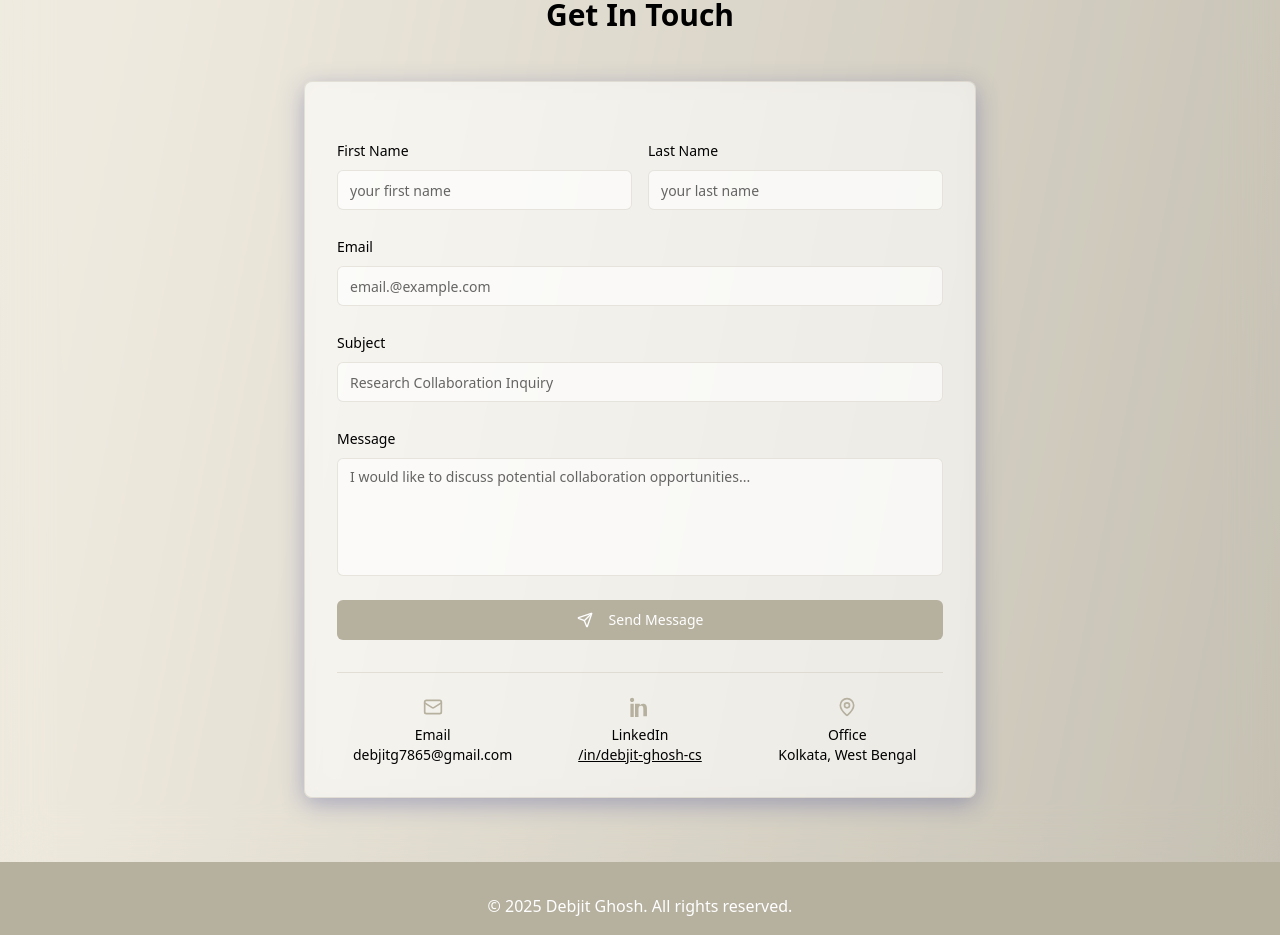
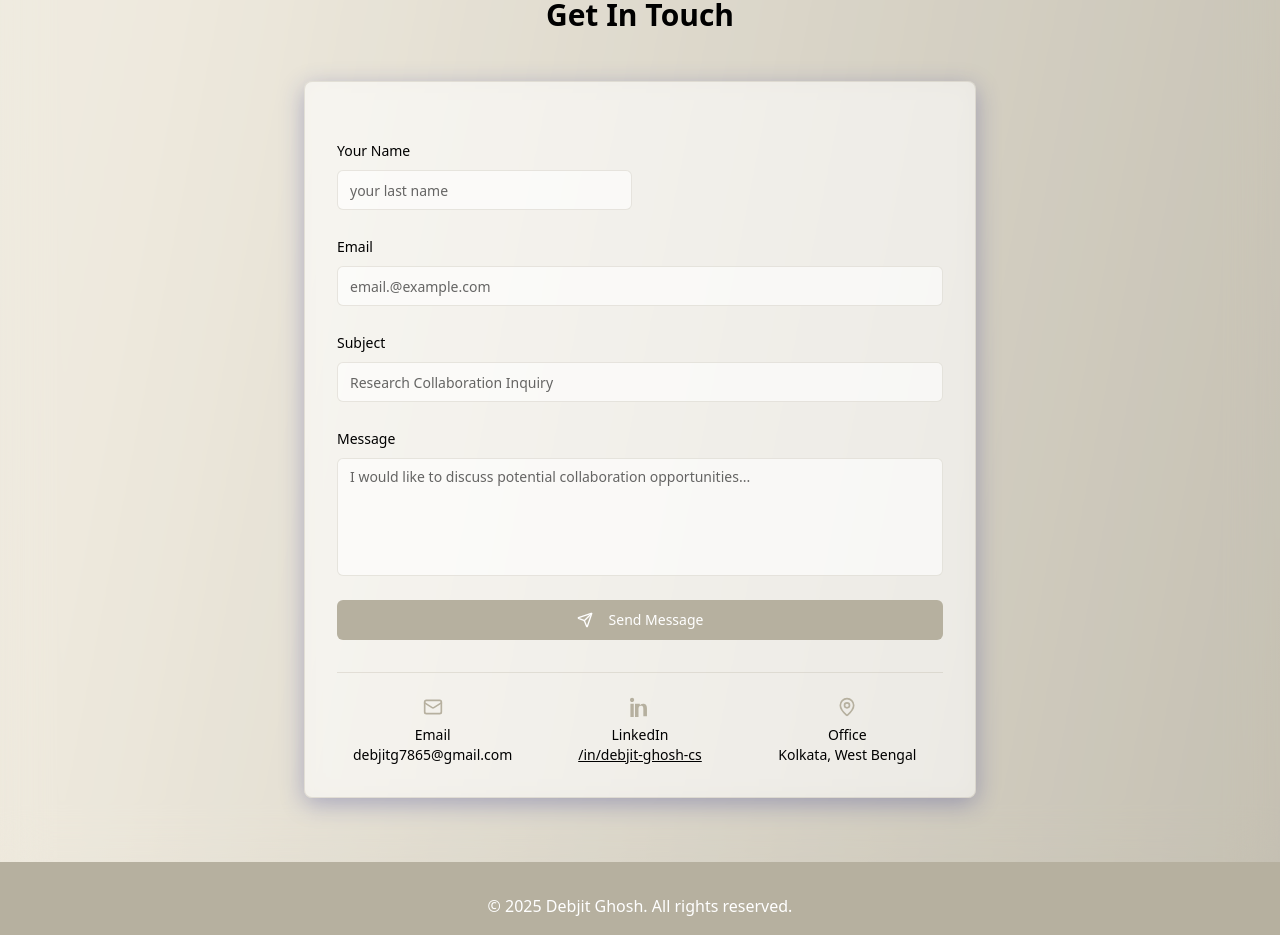
Before and after one commit to dj16900/MyPortfolioNew, a Next.js app: page / in a window 1280 px wide. Shown: the part 5660-6595 px from the top of the page. Built offline with nearby package versions, Linux system fonts and the light colour scheme.

Commit message:
Update professor-portfolio.tsx

```diff
--- a/professor-portfolio.tsx
+++ b/professor-portfolio.tsx
@@ -899,27 +899,12 @@ export default function ProfessorPortfolio() {
                     <div className="grid md:grid-cols-2 gap-4">
                       <div className="space-y-2">
                         <Label
-                          htmlFor="first_name"
+                          htmlFor="lname"
                           className="text-[#000000] font-medium">
-                          First Name
+                          Your Name
                         </Label>
                         <Input
-                          name="First Name"
-                          id="first_name"
-                          placeholder="your first name"
-                          required
-                          disabled={isSubmitting}
-                          className="bg-white/60 border-[#B6B09F]/30 text-[#000000] placeholder:text-[#000000]/60 focus:bg-white/80 transition-all duration-300 disabled:opacity-50"
-                        />
-                      </div>
-                      <div className="space-y-2">
-                        <Label
-                          htmlFor="lname"
-                          className="text-[#000000] font-medium">
-                          Last Name
-                        </Label>
-                        <Input
-                          name="Last Name"
+                          name="Your Name"
                           id="lname"
                           placeholder="your last name"
                           required
```
